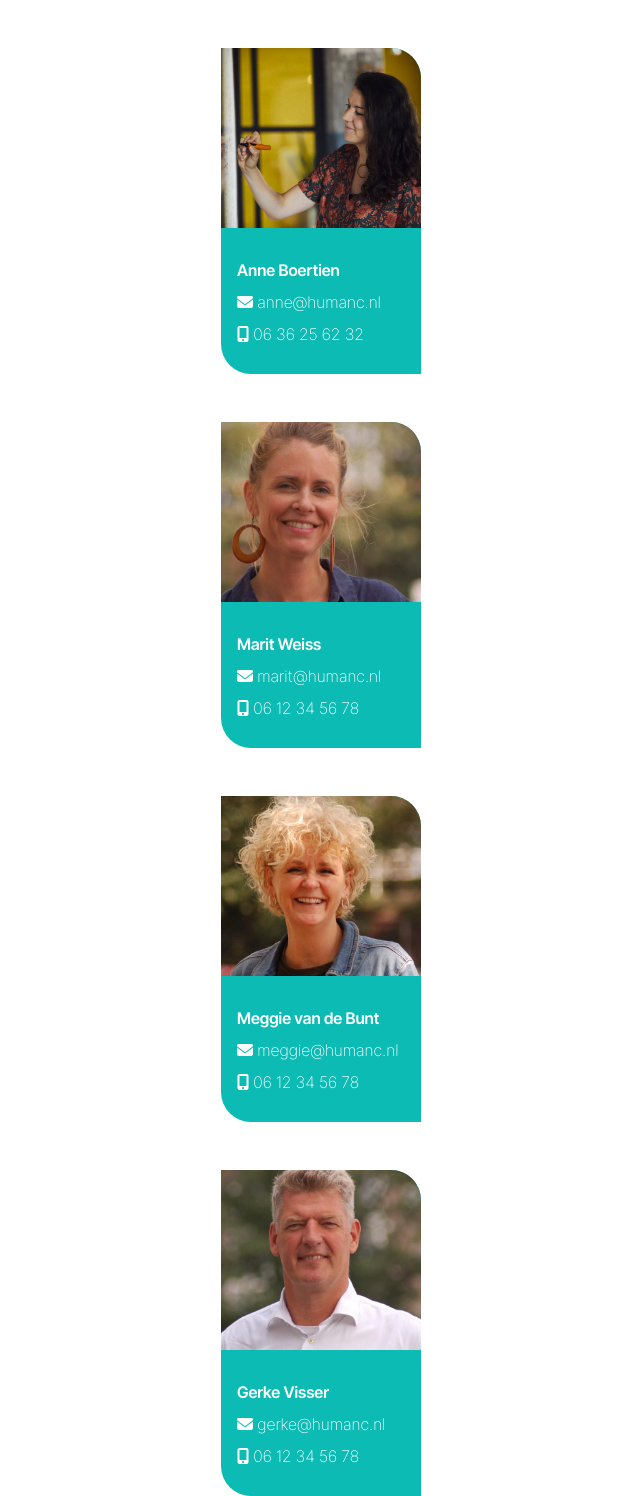
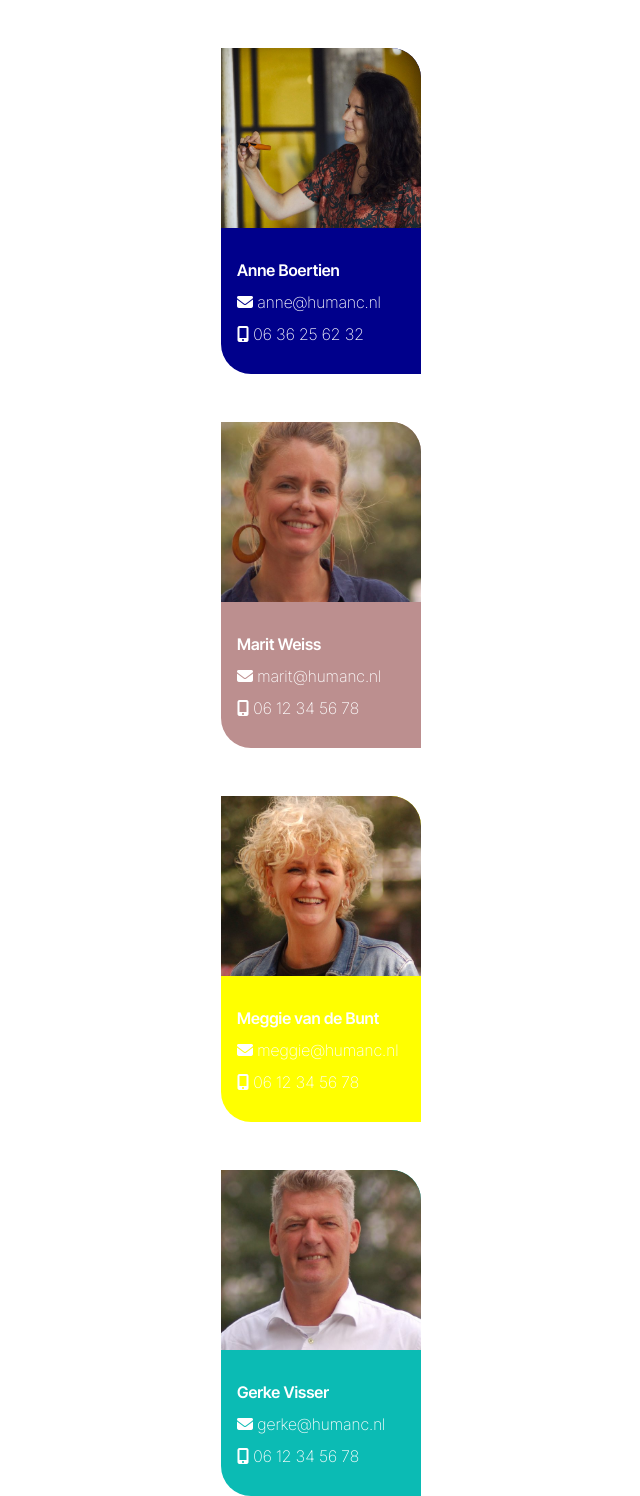
Before and after one commit to DaanBoertien/Human-Connection, a Jekyll site: the page built from index.html, in a window 1280 px wide. Shown: the whole page, without its empty margins (319-959 px from the left). Built offline with Jekyll 4.4.1, drawn with Linux system fonts in a browser that asks for light colours; a script that is not in the unit is left out.

Commit message:
new colors

```diff
--- a/_sass/main.scss
+++ b/_sass/main.scss
@@ -40,3 +40,26 @@
 .card:hover img {
     transform: scale(119%);
 }
+
+.Donkerblauw {
+    background-color: darkblue;
+}
+
+.Lichtblauw {
+    background-color: lightblue;
+}
+.Geel {
+    background-color: yellow;
+}
+
+.Groen {
+    background-color: green;
+}
+
+.grijs {
+    background-color: lightgray;
+}
+
+.Lichtblauw {
+    background-color: rosybrown;
+}
--- a/index.html
+++ b/index.html
@@ -6,7 +6,7 @@ title: Human Connection
 {% include nav.html %}
 <div class="container">
   {% for member in site.team_members %}
-  <div class="card">
+  <div class="card {{member.bg_color}}">
     <div class="card-image">
       <img src="{{member.photo_url}}" alt="{{member.photo_description}}" />
     </div>
```
Also changed, not shown: _team_members/anneboertien.md (+1 -0 lines), _team_members/daanboertien.md (+1 -0 lines), _team_members/dick-waterink.md (+1 -0 lines), _team_members/gerke.md (+1 -0 lines), 7 other files.
